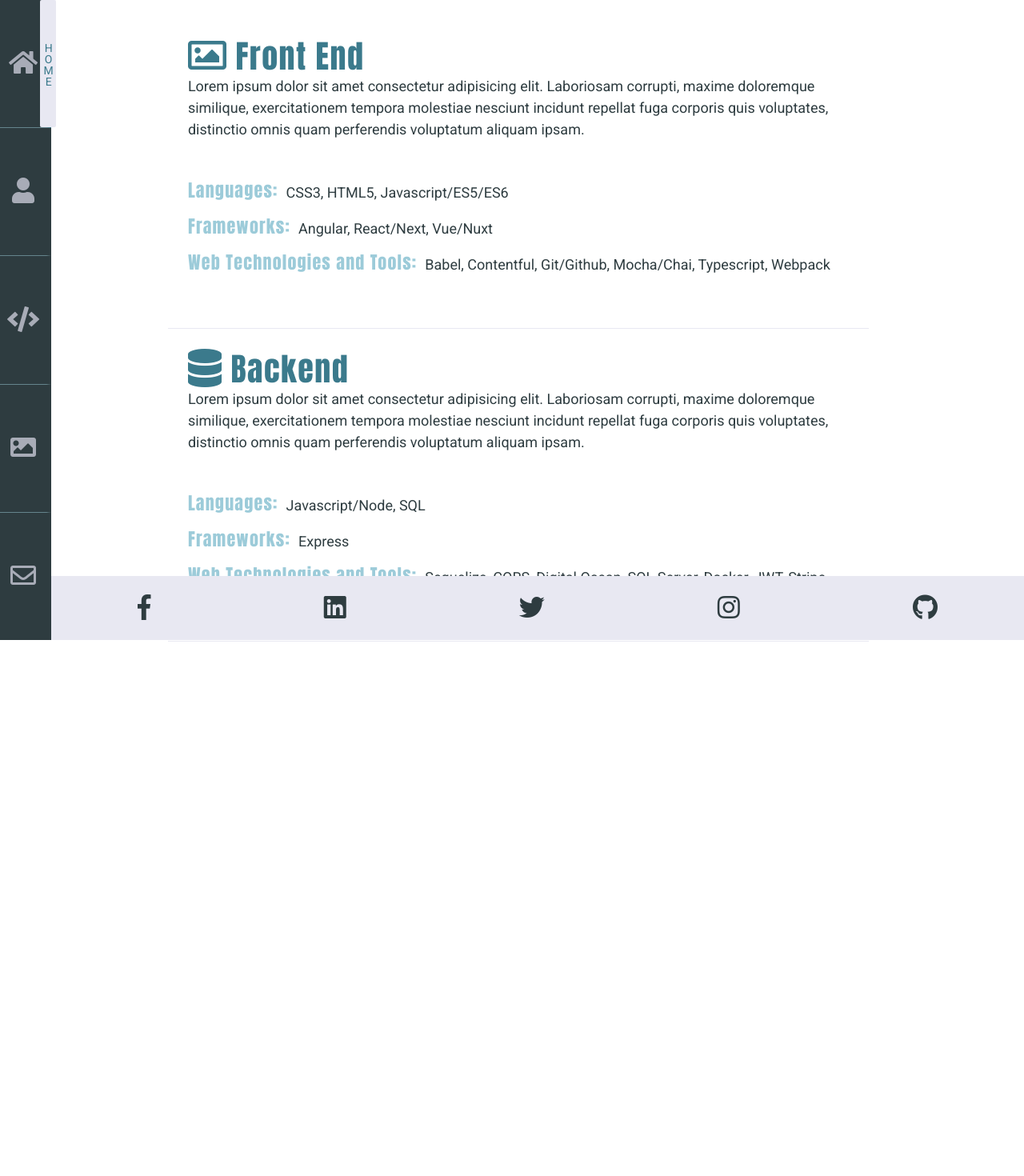
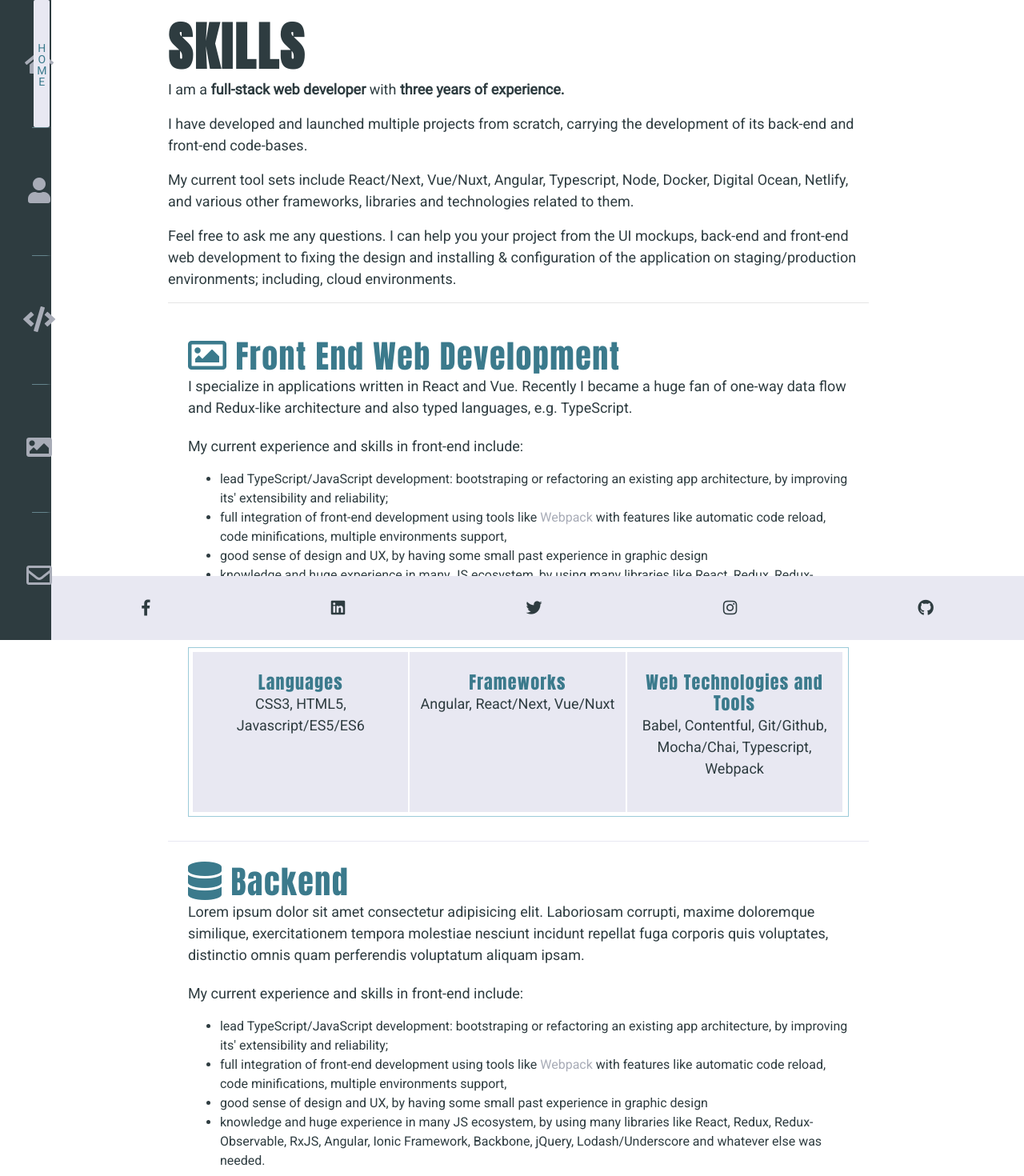
Before and after one commit to EvanMiller12/Evan-Miller, an Angular app: page /skills in a window 1280 px wide. Shown: the top 1470 px of the page at 80% size. Before the commit the page ends 902 px from the top, so only its background shows below. Built offline with nearby package versions, Linux system fonts and the light colour scheme.

Commit message:
refactor: skills layout and styles

```diff
--- a/src/app/skills/skills.component.css
+++ b/src/app/skills/skills.component.css
@@ -1,16 +1,49 @@
-.item-contain {
-  margin-top: 25px;
-}
-
-.item-contain h3,
+/* .item-contain h3,
 .item-contain p {
   display: inline-block;
-}
-
-h3 {
-  margin-right: 10px;
-}
+} */
 
 article {
   border-bottom: 1px solid var(--lightGrey);
 }
+
+.skills-overview {
+  display: flex;
+  justify-content: center;
+  margin-top: 30px;
+  border: 1px solid var(--lightBlue);
+  padding: 5px;
+  /* text-align: center; */
+}
+
+.skills-overview div {
+  width: 33.3%;
+  text-align: center;
+  vertical-align: center;
+  padding: 25px 0;
+  background-color: var(--lightGrey);
+  border-right: 2px solid white;
+}
+
+.skills-overview div h3 {
+  color: var(--midBlue);
+}
+
+/* .languages {
+  background-color: #dcdcdc;
+}
+
+.frameworks {
+  background-color: #d3d3d3;
+}
+
+.tech-and-tools {
+  background-color: #c0c0c0;
+} */
+/*
+@media (max-width: 414px) {
+  .item-contain h3,
+  .item-contain p {
+    display: block;
+  }
+} */
--- a/src/app/skills/skills.component.html
+++ b/src/app/skills/skills.component.html
@@ -1,44 +1,131 @@
 <section id="skills" class="app-section">
-  <header><h1 class="heading">skills</h1></header>
+  <header>
+    <h1 class="heading">skills</h1>
+    <p>
+      I am a <b>full-stack web developer</b> with
+      <b>three years of experience.</b>
+    </p>
+    <p>
+      I have developed and launched multiple projects from scratch, carrying the
+      development of its back-end and front-end code-bases.
+    </p>
+    <p>
+      My current tool sets include React/Next, Vue/Nuxt, Angular, Typescript,
+      Node, Docker, Digital Ocean, Netlify, and various other frameworks,
+      libraries and technologies related to them.
+    </p>
+    <p>
+      Feel free to ask me any questions. I can help you your project from the UI
+      mockups, back-end and front-end web development to fixing the design and
+      installing & configuration of the application on staging/production
+      environments; including, cloud environments.
+    </p>
+  </header>
+
+  <hr />
 
   <article>
     <header>
-      <h2><i class="far fa-image"></i>Front End</h2>
+      <h2><i class="far fa-image"></i>Front End Web Development</h2>
+      <p>
+        I specialize in applications written in React and Vue. Recently I became
+        a huge fan of one-way data flow and Redux-like architecture and also
+        typed languages, e.g. TypeScript.
+      </p>
     </header>
-    <p>
-      Lorem ipsum dolor sit amet consectetur adipisicing elit. Laboriosam
-      corrupti, maxime doloremque similique, exercitationem tempora molestiae
-      nesciunt incidunt repellat fuga corporis quis voluptates, distinctio omnis
-      quam perferendis voluptatum aliquam ipsam.
-    </p>
     <div class="item-contain">
+      <p>My current experience and skills in front-end include:</p>
+      <ul>
+        <li>
+          lead TypeScript/JavaScript development: bootstraping or refactoring an
+          existing app architecture, by improving its' extensibility and
+          reliability;
+        </li>
+        <li>
+          full integration of front-end development using tools like
+          <a href="https://webpack.js.org/" rel="nofollow">Webpack</a> with
+          features like automatic code reload, code minifications, multiple
+          environments support,
+        </li>
+        <li>
+          good sense of design and UX, by having some small past experience in
+          graphic design
+        </li>
+        <li>
+          knowledge and huge experience in many JS ecosystem, by using many
+          libraries like React, Redux, Redux-Observable, RxJS, Angular, Ionic
+          Framework, Backbone, jQuery, Lodash/Underscore and whatever else was
+          needed.
+        </li>
+        <!-- <li>
+              ... and even <strong>mobile app  development</strong> with the use of <a href="http://ionicframework.com/" rel="nofollow">Ionic Framework</a>.
+              <br>
+               With these, I can build a fully working native application for iOS and Android (both at once!) in Javascript in less than month.
+               <br>
+               <strong>You can already find some of my mobile applications in <a href="/portfolio/">my portfolio</a>.</strong>
+            </li> -->
+      </ul>
+      <div class="skills-overview">
         <div class="languages">
-        <h3>Languages:</h3>
+          <h3>Languages</h3>
           <p>CSS3, HTML5, Javascript/ES5/ES6</p>
         </div>
         <div class="frameworks">
-        <h3>Frameworks:</h3>
+          <h3>Frameworks</h3>
           <p>Angular, React/Next, Vue/Nuxt</p>
         </div>
         <div class="tech-and-tools">
-        <h3>Web Technologies and Tools:</h3>
+          <h3>Web Technologies and Tools</h3>
           <p>
             Babel, Contentful, Git/Github, Mocha/Chai, Typescript, Webpack
           </p>
         </div>
       </div>
+    </div>
   </article>
   <article>
     <header>
-      <h2><i class="fas fa-database"></i>Backend</h2>
-    </header>
+      <h2><i class="fas fa-database"> </i>Backend</h2>
       <p>
         Lorem ipsum dolor sit amet consectetur adipisicing elit. Laboriosam
         corrupti, maxime doloremque similique, exercitationem tempora molestiae
-      nesciunt incidunt repellat fuga corporis quis voluptates, distinctio omnis
-      quam perferendis voluptatum aliquam ipsam.
+        nesciunt incidunt repellat fuga corporis quis voluptates, distinctio
+        omnis quam perferendis voluptatum aliquam ipsam.
       </p>
+    </header>
     <div class="item-contain">
+      <p>My current experience and skills in front-end include:</p>
+      <ul>
+        <li>
+          lead TypeScript/JavaScript development: bootstraping or refactoring an
+          existing app architecture, by improving its' extensibility and
+          reliability;
+        </li>
+        <li>
+          full integration of front-end development using tools like
+          <a href="https://webpack.js.org/" rel="nofollow">Webpack</a> with
+          features like automatic code reload, code minifications, multiple
+          environments support,
+        </li>
+        <li>
+          good sense of design and UX, by having some small past experience in
+          graphic design
+        </li>
+        <li>
+          knowledge and huge experience in many JS ecosystem, by using many
+          libraries like React, Redux, Redux-Observable, RxJS, Angular, Ionic
+          Framework, Backbone, jQuery, Lodash/Underscore and whatever else was
+          needed.
+        </li>
+        <!-- <li>
+                ... and even <strong>mobile app  development</strong> with the use of <a href="http://ionicframework.com/" rel="nofollow">Ionic Framework</a>.
+                <br>
+                 With these, I can build a fully working native application for iOS and Android (both at once!) in Javascript in less than month.
+                 <br>
+                 <strong>You can already find some of my mobile applications in <a href="/portfolio/">my portfolio</a>.</strong>
+              </li> -->
+      </ul>
+      <div class="skills-overview">
         <div class="languages">
           <h3>Languages:</h3>
           <p>Javascript/Node, SQL</p>
@@ -52,6 +139,7 @@
           <p>
             Sequelize, CORS, Digital Ocean, SQL Server, Docker, JWT, Stripe
           </p>
+        </div>
       </div>
     </div>
   </article>
--- a/src/styles.css
+++ b/src/styles.css
@@ -100,14 +100,9 @@ label {
   font-size: 1.8em;
 }
 
-ul {
-  list-style: none;
-  padding: 0;
+li {
+  font-size: 1.6em;
 }
-
-/* li {
-  font-size: 1.6em;
-} */
 
 img {
   max-width: 100%;
@@ -115,7 +110,7 @@ img {
 }
 
 a {
-  font-size: 1.6em;
+  /* font-size: 1.6em; */
   color: var(--midGrey);
 }
 
@@ -128,7 +123,7 @@ article {
 }
 
 .item-contain {
-  padding: 25px 0;
+  padding: 5px 0;
   border-bottom: 1px solid var(--lightGrey);
 }
 
@@ -136,9 +131,9 @@ article {
   border: none;
 }
 
-.heading {
+/* .heading {
   display: none;
-}
+} */
 
 .app-section {
   width: 80%;
@@ -149,7 +144,7 @@ article {
   overflow-y: scroll;
 }
 
-.app-section h1 {
+/* .app-section h1 {
   position: fixed;
   top: 10px;
   left: 12%;
@@ -158,9 +153,9 @@ article {
   font-size: 4.5em;
   letter-spacing: 0px;
   border-left: 1px solid var(--midBlue);
-}
+} */
 
-.app-section h1:before,
+/* .app-section h1:before,
 .app-section h1:after {
   content: "";
   position: absolute;
@@ -168,14 +163,14 @@ article {
   border: 1px solid var(--navy);
   height: 5px;
   width: 100%;
-}
+} */
 
-.app-section h1:before {
+/* .app-section h1:before {
   top: 0;
 }
 .app-section h1:after {
   bottom: 0;
-}
+} */
 
 @media (max-width: 1024px) {
   .app-section {
```
Lines whose indentation alone changed are shown as unchanged.
